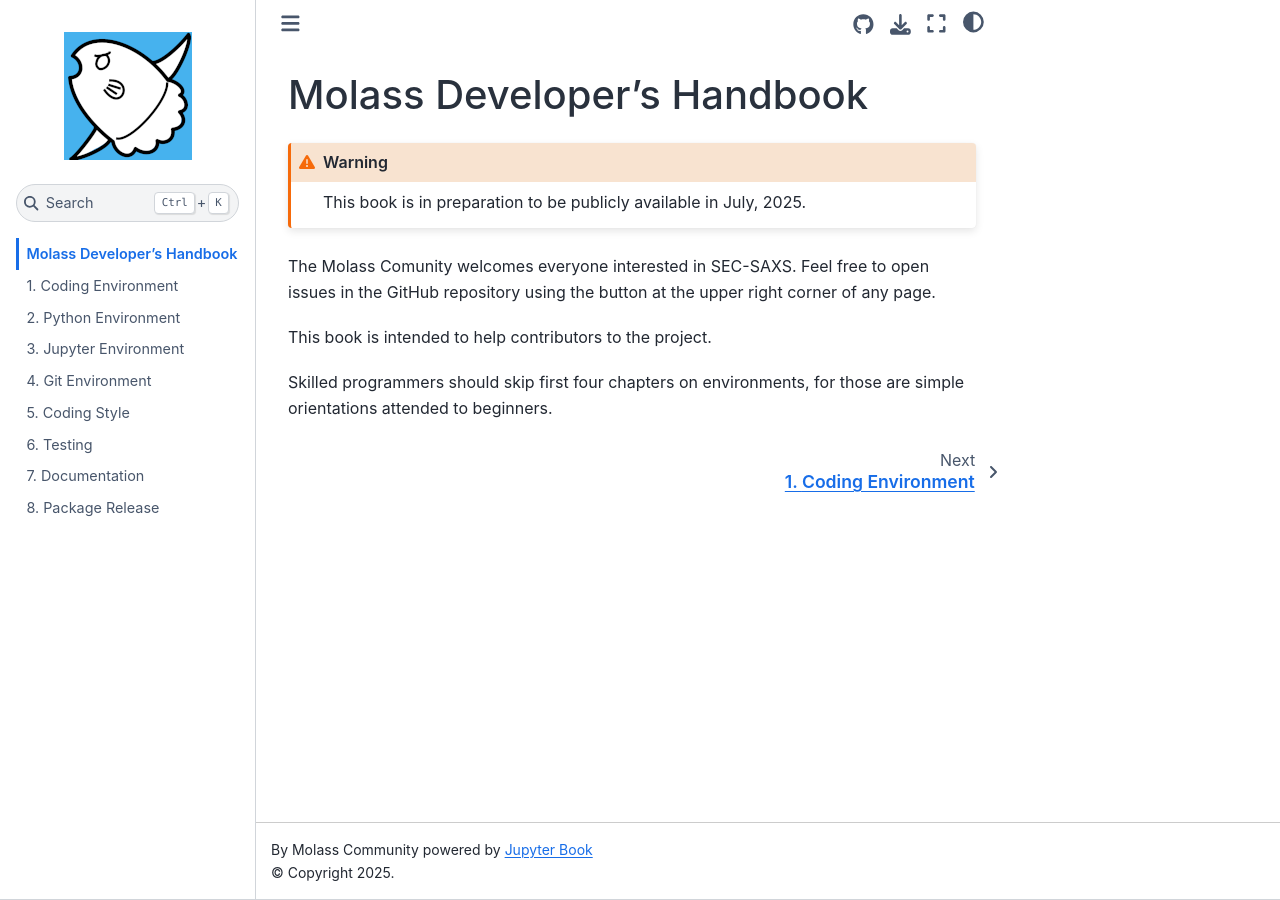
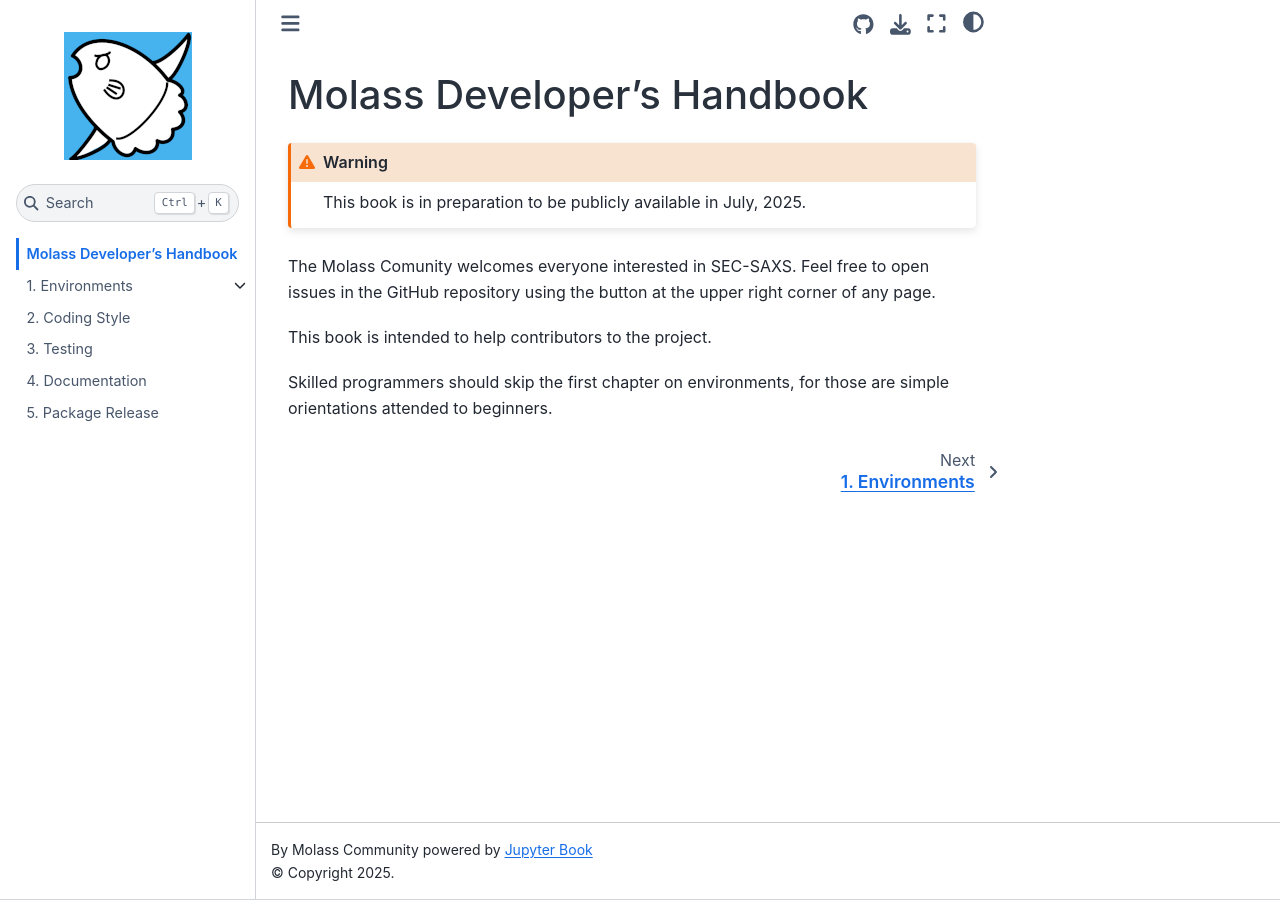
Before and after one commit to biosaxs-dev/molass-develop, a Jupyter Book: the page built from chapters/intro.md, in a window 1280 px wide. Built offline with Jupyter Book 1.0.4 settings and Sphinx 7.4.7 and the Sphinx Book theme 1.1.4, drawn with Linux system fonts in a browser that asks for light colours.

Commit message:
reorganize chapters to give a cleaner  appearance of contents proportion

```diff
--- a/_toc.yml
+++ b/_toc.yml
@@ -6,14 +6,17 @@ root: chapters/intro
 options:
   numbered: 3
 chapters:
-- file: chapters/01/coding_env
-  title: Coding Environment
-- file: chapters/02/python_env
-  title: Python Environment
-- file: chapters/03/jupyter_env
-  title: Jupyter Environment
-- file: chapters/04/git_env
-  title: Git Environment
+- file: chapters/01/environments
+  title: Environments
+  sections:
+  - file: chapters/01/coding_env
+    title: Coding Environment
+  - file: chapters/02/python_env
+    title: Python Environment
+  - file: chapters/03/jupyter_env
+    title: Jupyter Environment
+  - file: chapters/04/git_env
+    title: Git Environment
 - file: chapters/05/coding_style
   title: Coding Style
 - file: chapters/06/testing
--- a/chapters/intro.md
+++ b/chapters/intro.md
@@ -8,4 +8,4 @@ The Molass Comunity welcomes everyone interested in SEC-SAXS. Feel free to open
 
 This book is intended to help contributors to the project.
 
-Skilled programmers should skip first four chapters on environments, for those are simple orientations attended to beginners.
+Skilled programmers should skip the first chapter on environments, for those are simple orientations attended to beginners.
```
Also changed, not shown: chapters/01/environments.md (added, +1 -0 lines), chapters/04/git_env.md (+4 -0 lines).
